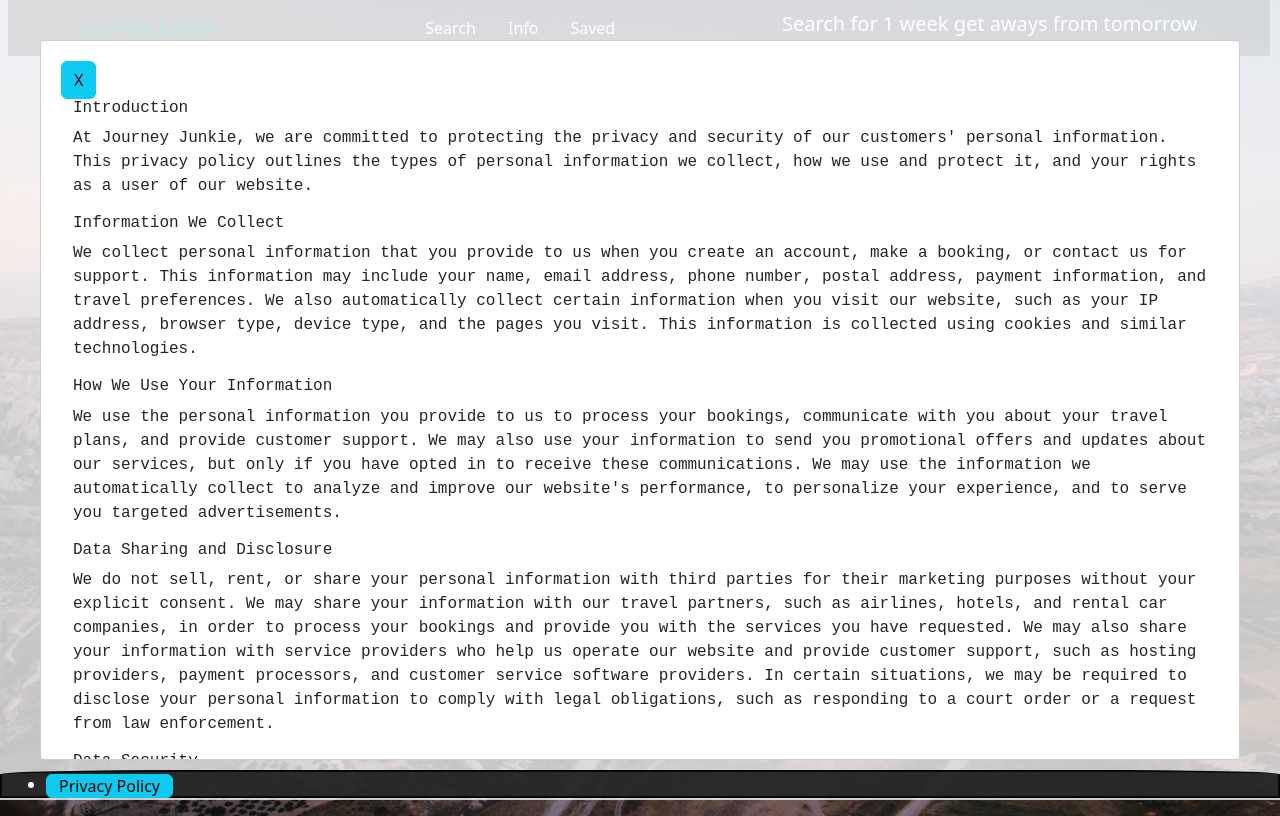
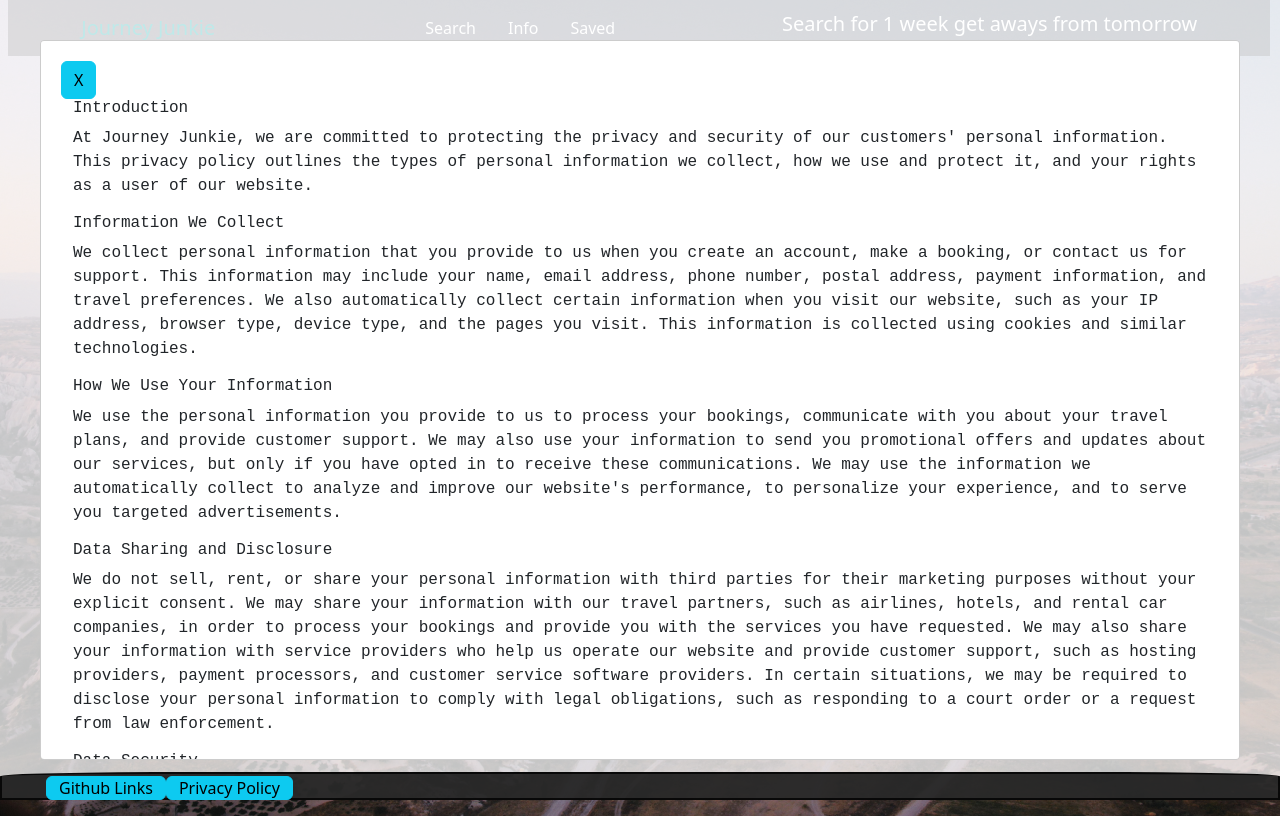
Before and after one commit to jamellknows/edX-group-project-2, a React (Create React App) app: page / in a window 1280 px wide. Both pictures are taken after a click on the button "Privacy Policy". Built offline with nearby package versions, Linux system fonts and the light colour scheme.

Commit message:
added github links to the footer

```diff
--- /dev/null
+++ b/src/components/Footer/GithubLinks.js
@@ -0,0 +1,18 @@
+import React from 'react';
+
+export const GithubLinks = () => {
+
+
+    return(
+        <div className="container-fluid">
+        <div className="d-flex flex-column text-wrap flex-wrap privacy">
+            <ul>
+                <li><a href="https://github.com/jamellknows">jamellknows</a></li>
+                <li><a href="https://github.com/gthornbuckle">gthornbuckle</a></li>
+                <li><a href="https://github.com/urbanpatrol">urbanpatrol</a></li>
+                <li><a href="https://github.com/talha731">talha731</a></li>
+            </ul>
+        </div>
+        </div>
+        )
+        }
--- a/src/components/Footer/index.js
+++ b/src/components/Footer/index.js
@@ -2,11 +2,12 @@ import "./styles.css"
 import { useState } from "react";
 import Modal from 'react-modal'
 import { PrivacyPolicy } from "./Privacy";
+import { GithubLinks } from "./GithubLinks";
 
 const Footer = () => {
 
     const [modalIsOpen, setModalIsOpen] = useState(false);
-
+    const [modalIsOpen2, setModalIsOpen2] = useState(false);
 
     const setModalIsOpenToTrue = () => {
         setModalIsOpen(true);
@@ -16,21 +17,34 @@ const Footer = () => {
         setModalIsOpen(false);
     }
 
+    const setModalIsOpenToTrue2 = () => {
+        setModalIsOpen2(true);
+    }
+
+    const setModalIsOpenToFalse2 = () =>{
+        setModalIsOpen2(false);
+    }
+
 
 
     return(
         <>
         <footer className="container-fluid footer fixed-bottom">
-            <div className="d-flex flex-row">
-                <div className="col-6">
+            <div className="d-inline-block">
+                {/* <div className="col-6"> */}
                     <ul>
-                        <li><button type="button" className="btn btn-info footer-button" onClick={setModalIsOpenToTrue}>Privacy Policy</button></li>
+                        <li className="list-item"><button type="button" className="btn btn-info footer-button" onClick={setModalIsOpenToTrue}>Github Links</button></li>
                         <Modal isOpen={modalIsOpen} ariaHideApp={false} preventScroll={false}>
                             <button className="btn btn-info" onClick={setModalIsOpenToFalse}>X</button>
+                            <GithubLinks/>
+                        </Modal>
+                    <li><button type="button" className="btn btn-info footer-button" onClick={setModalIsOpenToTrue2}>Privacy Policy</button></li>
+                        <Modal isOpen={modalIsOpen2} ariaHideApp={false} preventScroll={false}>
+                            <button className="btn btn-info" onClick={setModalIsOpenToFalse2}>X</button>
                             <PrivacyPolicy/>
                         </Modal>
                     </ul>
-                </div>
+                {/* </div> */}
 
             </div>
         </footer>
--- a/src/components/Footer/styles.css
+++ b/src/components/Footer/styles.css
@@ -2,7 +2,7 @@
 
 .footer{
     position: fixed;
-    top: 96.3vh;
+    bottom: 0vh;
     height: 3.5vh;
     color: black;
     background-color: azure;
@@ -23,3 +23,7 @@
     font-family: 'Courier New', Courier, monospace;
     font-weight: 100;
 }
+
+ul > li{
+    display: inline-block;
+}
```
